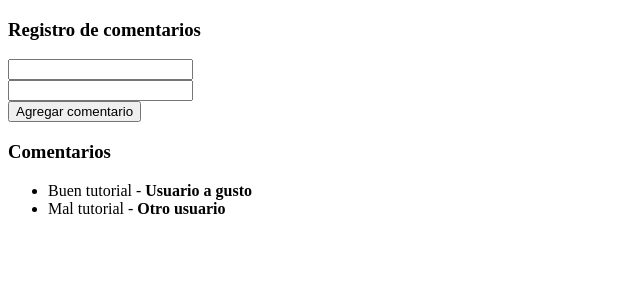
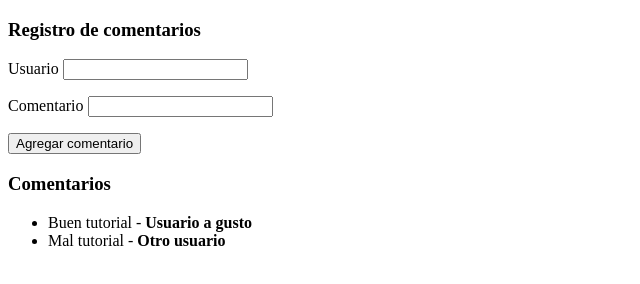
Before and after one commit to exgunza/curso-angular-js, a plain HTML site: page ejercicios/3_hola_model/index.html in a window 1280 px wide. Shown: the whole page, without its empty margins (0-640 px from the left). Drawn offline with nearby package versions, Linux system fonts and the light colour scheme.

Commit message:
EGU-feat: Agrego etiquetas en ejercicio 3

```diff
--- a/ejercicios/3_hola_model/index.html
+++ b/ejercicios/3_hola_model/index.html
@@ -14,10 +14,8 @@
     - Sincroniza el valor del control con el de la variable "nombre"
     -->
     <h3>Registro de comentarios</h3>
-    <input type="text" ng-model="nuevoComentario.username">
-    <br/>
-    <input type="text" ng-model="nuevoComentario.comentario">
-    <br/>
+    <p>Usuario <input type="text" ng-model="nuevoComentario.username"></input></p>
+    <p>Comentario <input type="text" ng-model="nuevoComentario.comentario"></input></p>
     <button ng-click="agregarComentario()">Agregar comentario</button>
     <h3>Comentarios</h3>
     <ul>
```
